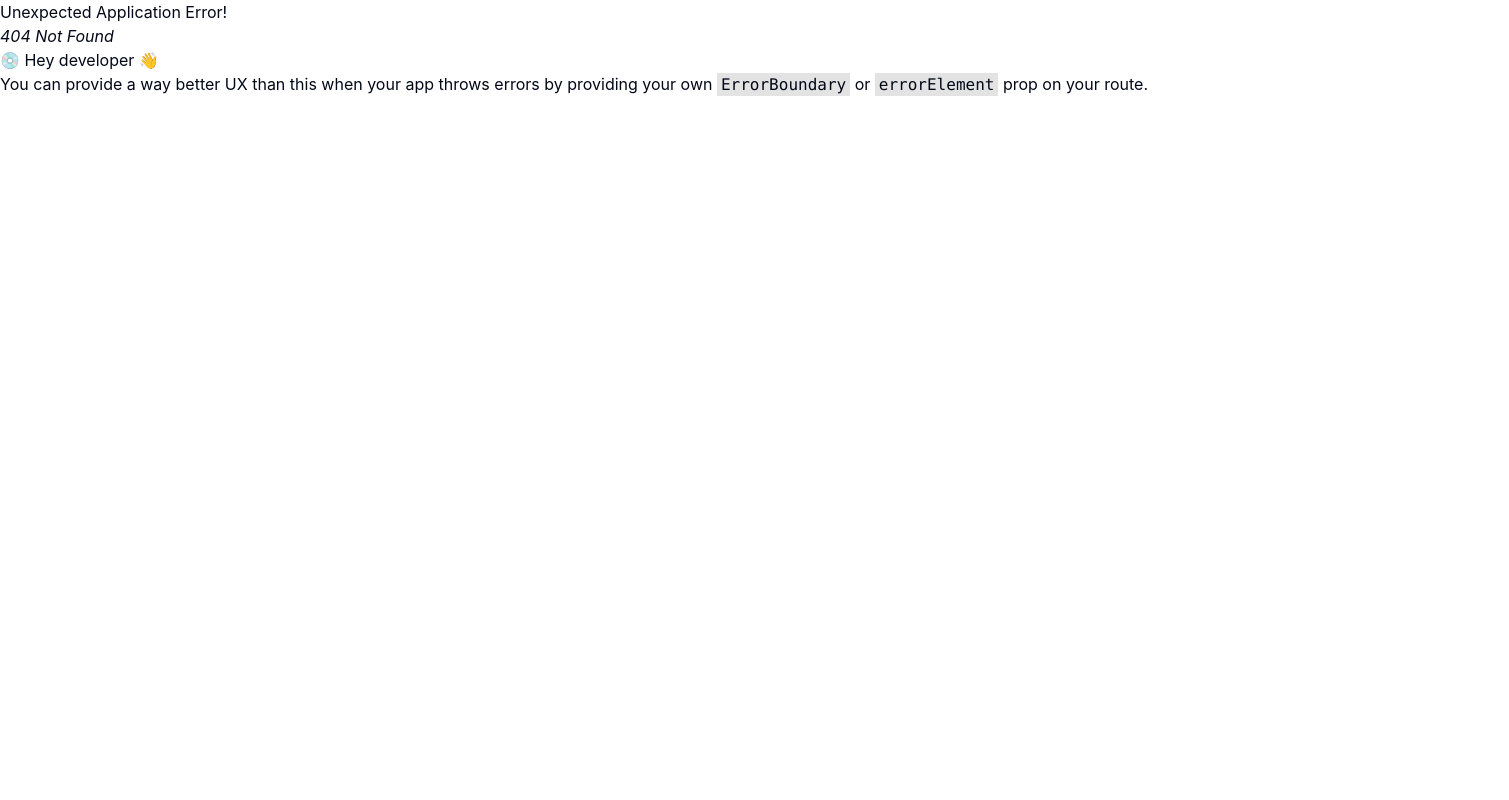
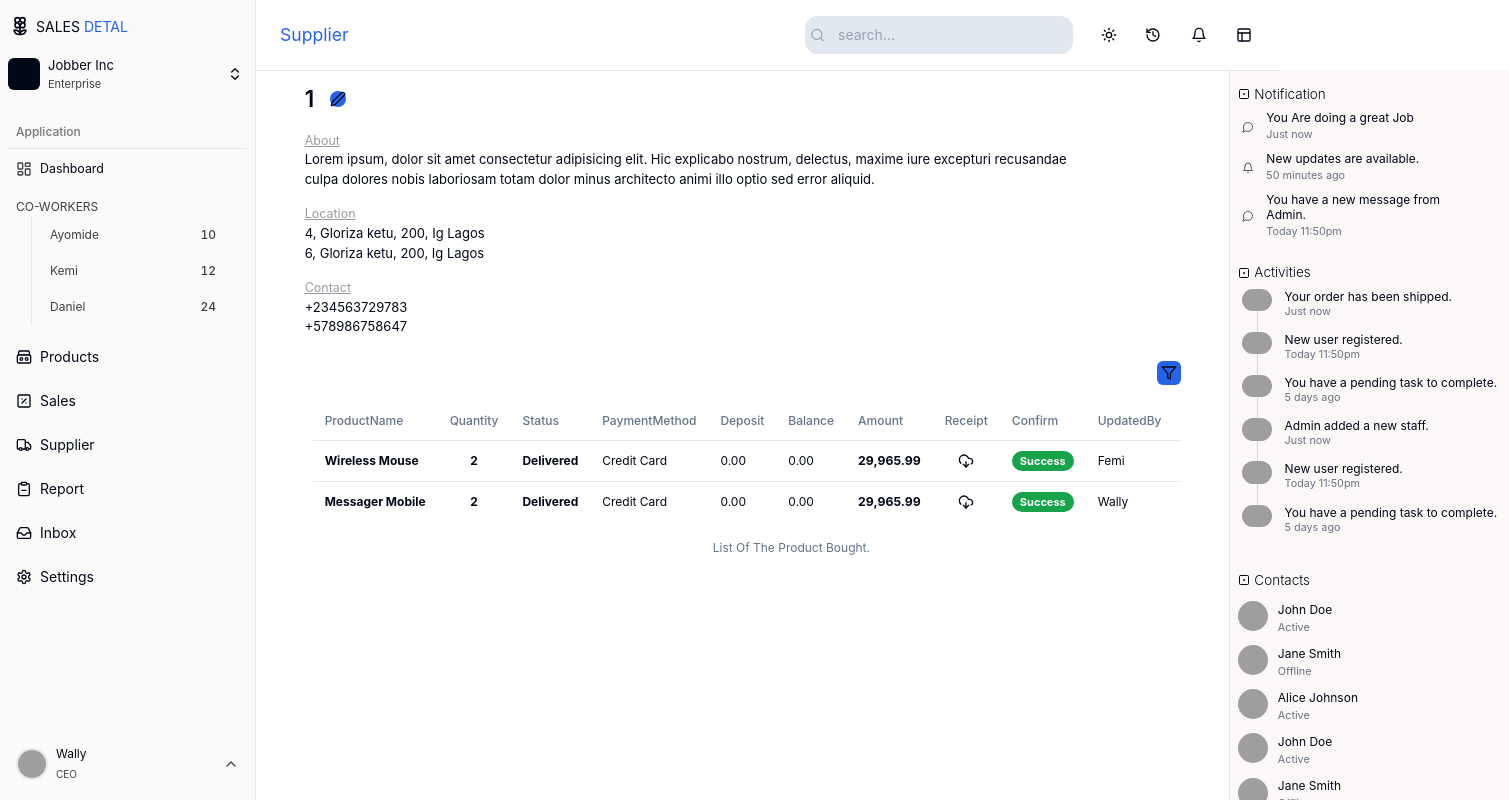
Before and after one commit to mohawwal/salesTrack, a React (Vite) app: page /supplier/1 in a window 1280 px wide. Before the commit this address had no page. Shown: the whole page, 1509 px wide, since content can reach past the window. Built offline with nearby package versions, Linux system fonts and the light colour scheme; grey boxes are pictures that could not be loaded; a web font is replaced by a local one.

Commit message:
improved

```diff
--- a/src/App.tsx
+++ b/src/App.tsx
@@ -9,6 +9,7 @@ import { Home } from "./pages/home/Home";
 import Products from "./pages/products/products";
 import AddProduct from "./pages/products/addProduct";
 import Suppliers from "./pages/suppliers/Suppliers";
+import SuppliersInfo from "./pages/suppliers/SuppliersInfo";
 
 function App() {
 	// Layout Component
@@ -65,6 +66,10 @@ function App() {
 					path: "/suppliers",
 					element: <Suppliers />,
 				},
+				{
+					path: "/supplier/:company",
+					element: <SuppliersInfo />,
+				},
 			],
 		},
 	]);
--- a/src/Component/LeftBar.tsx
+++ b/src/Component/LeftBar.tsx
@@ -131,7 +131,7 @@ const LeftBar = () => {
 				<SidebarContent className="h-full">
 					<div className="pt-4 flex items-start gap-1 px-2 text-[14px] text-foreground">
 						<Flower2 className="w-6 h-6 pb-1" />
-						<div className="font-RobotoFlex">
+						<div>
 							SALES <span className="text-primary">DETAL</span>
 						</div>
 					</div>
--- a/src/Component/Navbar.tsx
+++ b/src/Component/Navbar.tsx
@@ -20,30 +20,32 @@ import { useLocation } from "react-router-dom";
 
 export const Navbar = () => {
 	const { setTheme } = useTheme();
-	const location = useLocation()
-	const pageName = location.pathname.slice(1).split("/")[0]
+	const location = useLocation();
+	const pageName = location.pathname.slice(1).split("/")[0];
 
-	const [toggleNav, setToggleNav] = useState(false)
+	const [toggleNav, setToggleNav] = useState(false);
 
-
-	const handleToggleNav = ()  => {
-		setToggleNav(!toggleNav)
-	}
+	const handleToggleNav = () => {
+		setToggleNav(!toggleNav);
+	};
 
 	return (
 		<div className="fixed z-10 w-full h-18 nv:w-[calc(100%-16rem)] bg-background">
 			<div className="border-b relative border-gray-200 px-4 py-4 md:px-6 flex justify-between">
 				<div className="flex flex-row items-center gap-2">
-					<Menu className="w-6 h-6 p-1 nv:hidden block cursor-pointer hover:bg-border rounded-md" onClick={handleToggleNav} />
-					<h1 className="text-[22px] font-bold capitalize">
-						{pageName}
-					</h1>
+					<Menu
+						className="w-6 h-6 p-1 nv:hidden block cursor-pointer hover:bg-border rounded-md"
+						onClick={handleToggleNav}
+					/>
+					<h1 className="text-[1.1rem] text-chart-1 capitalize">{pageName}</h1>
 				</div>
-				{toggleNav && <div className="fixed block nv:hidden w-[85%] sm:w-[350px] bg-primary-foreground h-full z-10 top-0 left-0 border-r-[2px] border-sidebar-border ">
+				{toggleNav && (
+					<div className="fixed block nv:hidden w-[85%] sm:w-[350px] bg-primary-foreground h-full z-10 top-0 left-0 border-r-[2px] border-sidebar-border ">
 						<div className="w-[95%] mx-auto h-full">
 							<SideNav setToggleNav={setToggleNav} />
 						</div>
-				</div>}
+					</div>
+				)}
 				<div className="flex flex-row items-center relative">
 					<div className="flex items-center mr-6">
 						<Search className="sm:foreground sm:absolute sm:bg-inherit sm:text-gray-400 sm:p-0 p-[3px] sm:h-[18px] sm:w-[20px] sm:pl-[5px] text-foreground w-[23px]" />
@@ -53,7 +55,7 @@ export const Navbar = () => {
 							className="pl-8 pr-4 py-2 border-border bg-input text-sm border rounded-xl focus:outline-none focus:ring-2 focus:ring-primary focus:border-transparent hidden sm:block"
 						/>
 					</div>
-					<div className="flex items-center justify-center gap-5">
+					<div className="flex items-center justify-center gap-5 text-[12px]">
 						<DropdownMenu>
 							<DropdownMenuTrigger asChild>
 								<button className="relative bg-transparent hover:border-none hover:bg-transparent focus:outline-none focus:ring-0 border-none hidden sm:block p-0 shadow-none">
--- a/src/pages/home/Home.tsx
+++ b/src/pages/home/Home.tsx
@@ -2,19 +2,19 @@ import HomeNav from "./HomeNav";
 
 export const Home = () => {
 	return (
-		<div className="w-[100vw] bg-black h-[100vh] text-white">
+		<div className="w-full bg-black h-[100vh] text-white">
 			<div className="w-[95%] m-auto">
 				<div className="pt-4 relative">
 					<HomeNav />
 					<div>
 						<div className="flex mt-[150px] flex-col h-full">
 							<div className="font-thin">
-								<h1 className="font-Funnel text-center text-[clamp(3rem,_7vw,_6rem)] leading-none">
+								<h1 className="font-Funnel text-center text-[clamp(2.5rem,_7vw,_5rem)] leading-none">
 									Sales <br /> Ecosystem
 								</h1>
 							</div>
 
-							<div className="font-RobotoFlex text-center py-10 w-[90%] mx-auto text-[13.5px] sm:w-[70%] md:w-[55%] nv:w-[40%]">
+							<div className="font-RobotoFlex text-center py-10 w-[78%] mx-auto text-[13.5px] sm:w-[45%] md:w-[45%] nv:w-[30%]">
 								Lorem ipsum dolor sit amet consectetur adipisicing elit.
 								Tempora, deleniti sed adipisci fuga itaque unde nesciunt, error
 								mollitia quibusdam repellat necessitatibus tenetur quidem,
--- a/src/pages/home/HomeNav.tsx
+++ b/src/pages/home/HomeNav.tsx
@@ -1,4 +1,4 @@
-import { AlignLeft, Flower2 } from "lucide-react";
+import { AlignLeft, Flower2, MoveUpRight } from "lucide-react";
 import { useState } from "react";
 import { Link } from "react-router-dom";
 
@@ -60,12 +60,15 @@ const HomeNav = () => {
 				</div>
 			</div>
 
-			<div className="border-2 border-primary flex items-center bg-white text-black py-[1.8%] px-[2.8%] rounded-[100px]">
+			<div className="border-2 border-primary flex items-center bg-white text-black py-[1.5%] px-[1.8%] rounded-[100px] group">
 				<Link
 					to="/dashboard"
-					className="font-semibold text-center w-[100%] font-RobotoFlex text-[13px]"
+					className="font-semibold text-center w-[100%] font-RobotoFlex text-[13px] flex justify-center items-center gap-2"
 				>
-					Get Started?
+					<p>Get Started</p>
+					<span className="hidden w-6 h-6 bg-primary border-primary rounded-[50%] group-hover:flex">
+						<MoveUpRight className="p-1 text-white" />
+					</span>
 				</Link>
 			</div>
 
--- a/src/pages/products/products.tsx
+++ b/src/pages/products/products.tsx
@@ -1,3 +1,4 @@
+import { Link } from "react-router-dom";
 import {
 	Table,
 	TableBody,
@@ -172,7 +173,9 @@ const Products = () => {
 								</span>
 							</TableCell>
 							<TableCell className="px-3 text-primary underline cursor-pointer text-[11px]">
+								<Link to={`/supplier/${product.supplier}`}>
 								{product.supplier}
+								</Link>
 							</TableCell>
 							<TableCell className="px-3 w-[100px]">
 								<div
--- a/src/pages/sales/SalesTable.tsx
+++ b/src/pages/sales/SalesTable.tsx
@@ -19,7 +19,7 @@ import {
 export const SalesTable = () => {
 	const soldGoods = [
 		{
-			Invoice: "INV001",
+			Invoice: "INVDEC240001",
 			ProductName: "Wireless Mouse",
 			Buyer: "Pannal",
 			Quantity: 2,
@@ -36,7 +36,7 @@ export const SalesTable = () => {
 			Date: "2024-Oct-15",
 		},
 		{
-			Invoice: "INV002",
+			Invoice: "INVDEC240002",
 			ProductName: "Smartwatch",
 			Buyer: "Sarah Johnson",
 			Quantity: 1,
@@ -53,7 +53,7 @@ export const SalesTable = () => {
 			Date: "2024-Oct-16",
 		},
 		{
-			Invoice: "INV003",
+			Invoice: "INVDEC240003",
 			ProductName: "Power Bank",
 			Buyer: "Michael Lee",
 			Quantity: 3,
@@ -70,7 +70,7 @@ export const SalesTable = () => {
 			Date: "2024-Oct-17",
 		},
 		{
-			Invoice: "INV004",
+			Invoice: "INVDEC240004",
 			ProductName: "Laptop Bag",
 			Buyer: "Emily Chen",
 			Quantity: 1,
@@ -87,7 +87,7 @@ export const SalesTable = () => {
 			Date: "2024-Oct-18",
 		},
 		{
-			Invoice: "INV005",
+			Invoice: "INVDEC240005",
 			ProductName: "Headphones",
 			Buyer: "David Kim",
 			Quantity: 2,
@@ -104,7 +104,7 @@ export const SalesTable = () => {
 			Date: "2024-Oct-19",
 		},
 		{
-			Invoice: "INV006",
+			Invoice: "INVDEC240006",
 			ProductName: "Smart Speaker",
 			Buyer: "Lisa Nguyen",
 			Quantity: 1,
@@ -121,7 +121,7 @@ export const SalesTable = () => {
 			Date: "2024-Oct-20",
 		},
 		{
-			Invoice: "INV007",
+			Invoice: "INVDEC240007",
 			ProductName: "Gaming Keyboard",
 			Buyer: "Chris Brown",
 			Quantity: 1,
@@ -138,7 +138,7 @@ export const SalesTable = () => {
 			Date: "2024-Oct-21",
 		},
 		{
-			Invoice: "INV008",
+			Invoice: "INVDED240008",
 			ProductName: "Tablet",
 			Buyer: "Rebecca Davis",
 			Quantity: 1,
@@ -155,7 +155,7 @@ export const SalesTable = () => {
 			Date: "2024-Oct-22",
 		},
 		{
-			Invoice: "INV009",
+			Invoice: "INVDEC240009",
 			ProductName: "Power Cord",
 			Buyer: "Kevin White",
 			Quantity: 5,
@@ -172,7 +172,7 @@ export const SalesTable = () => {
 			Date: "2024-Oct-23",
 		},
 		{
-			Invoice: "INV010",
+			Invoice: "INVDEC250010",
 			ProductName: "Smartwatch Band",
 			Buyer: "Amanda Martin",
 			Quantity: 100,
@@ -200,11 +200,11 @@ export const SalesTable = () => {
 					List Of The Product Sold.
 				</TableCaption>
 				<TableHeader>
-					<TableRow className="text-[13px]">
-						<TableHead className="px-3 ">Invoice</TableHead>
-						<TableHead className="px-3 w-[200px]">Product Name</TableHead>
+					<TableRow className="text-[12px]">
+						<TableHead className="px-3 text-[12px] ">Invoice</TableHead>
+						{/* <TableHead className="px-3 w-[200px]">Product Name</TableHead> */}
 						<TableHead className="px-3 w-[150px]">Buyer</TableHead>
-						<TableHead className="px-3 w-[100px]">Qty</TableHead>
+						{/* <TableHead className="px-3 w-[100px]">Qty</TableHead> */}
 						<TableHead className="px-3">Method</TableHead>
 						{/* <TableHead className="px-3 w-[100px]">Tnx Receipt</TableHead> */}
 						<TableHead className="px-3 w-[150px] text-center">Mode</TableHead>
@@ -220,16 +220,16 @@ export const SalesTable = () => {
 				<TableBody>
 					{soldGoods.map((sold) => (
 						<TableRow className="text-[12px]">
-							<TableCell className="px-3 font-medium">{sold.Invoice}</TableCell>
-							<TableCell className="px-3 font-bold w-[200px] items-start whitespace-nowrap">
+							<TableCell className="px-3 font-medium text-[11px] cursor-pointer hover:font-semibold">{sold.Invoice}</TableCell>
+							{/* <TableCell className="px-3 font-bold w-[200px] items-start whitespace-nowrap">
 								{sold.ProductName}
-							</TableCell>
+							</TableCell> */}
 							<TableCell className="px-3 hover:text-primary hover:underline whitespace-nowrap cursor-pointer text-[12px] w-[150px]">
 								{sold.Buyer}
 							</TableCell>
-							<TableCell className="w-[100px] px-3 text-center font-bold">
+							{/* <TableCell className="w-[100px] px-3 text-center font-bold">
 								{sold.Quantity}
-							</TableCell>
+							</TableCell> */}
 							<TableCell className="px-3 text-[12px] whitespace-nowrap">{sold.PaymentMethod}</TableCell>
 							{/* <TableCell className="px-3 w-[100px] flex justify-center">
 								<div>
--- a/src/pages/suppliers/Suppliers.tsx
+++ b/src/pages/suppliers/Suppliers.tsx
@@ -1,3 +1,6 @@
+import { Badge } from "lucide-react";
+import { Link } from "react-router-dom";
+
 const Suppliers = () => {
 	const supplierNames = [
 		{
@@ -20,20 +23,39 @@ const Suppliers = () => {
 			company: "Apple",
 			TotalSupply: 30,
 		},
+		{
+			id: 5,
+			company: "Samsung lorem",
+			TotalSupply: 0,
+		},
 	];
 	return (
 		<div className="w-[95%] my-3 mx-auto">
 			<div className="text-center flex flex-col">
-				<span>Jobber Inc </span>
-				<span>SALE-DETAL</span>
+				{/* <span className="font-Roboto">Product Suppliers</span> */}
 			</div>
 			<div className="mt-4">
-				<div className="grid grid-cols-1">
+				<div className="grid grid-cols-2 sm:grid-cols-3 lg:grid-cols-4 cursor-pointer">
 					{supplierNames.map((name) => (
-						<div key={name.id} className="bg-red-300 m-1 w-[120px]">
-							<span>{name.TotalSupply}</span>
-							<p>{name.company}</p>
-						</div>
+						<Link
+							to={`/supplier/${name?.company?.toLocaleLowerCase()}`}
+							key={name.id}
+							className={`border border-border overflow h-[130px] hover:bg-primary hover:text-background ${
+								name.id === 1 && "rounded-tl-lg"
+							} flex flex-col group`}
+						>
+							<div className="h-[20%] text-[12px] text-card py-2 px-1">
+								<div className=" flex justify-end items-center gap-2 text-foreground">
+									<div className="bg-foreground group-hover:bg-chart-1 group-hover:text-white text-background flex items-center gap-2 px-2 rounded-tl-lg rounded-bl-lg">
+										<Badge className="w-3" />
+										<p className="font-bold">{name.TotalSupply} Purchases</p>
+									</div>
+								</div>
+							</div>
+							<p className="h-[80%] text-center flex items-center justify-center p-2 font-bold text-[1.1rem]">
+								{name.company}
+							</p>
+						</Link>
 					))}
 				</div>
 			</div>
--- /dev/null
+++ b/src/pages/suppliers/SuppliersInfo.tsx
@@ -0,0 +1,185 @@
+import { Edit2, Filter, CloudDownload, CircleOff } from "lucide-react";
+import { useParams } from "react-router-dom";
+import {
+	Table,
+	TableBody,
+	TableCaption,
+	TableCell,
+	TableHead,
+	TableHeader,
+	TableRow,
+} from "../../components/ui/table";
+
+const SuppliersInfo = () => {
+	const { company } = useParams();
+
+	const soldGoods = [
+		{
+			ProductName: "Wireless Mouse",
+			Quantity: 2,
+			Status: "Delivered",
+			PaymentMethod: "Credit Card",
+			Deposit: 0,
+			Balance: 0,
+			Receipt: true,
+			Confirm: "Received",
+			Amount: 29965.99,
+			UpdatedBy: "Femi",
+			Date: "2024-Oct-15",
+		},
+        {
+			ProductName: " Messager Mobile",
+			Quantity: 2,
+			Status: "Delivered",
+			PaymentMethod: "Credit Card",
+			Deposit: 0,
+			Balance: 0,
+			Receipt: true,
+			Confirm: "Received",
+			Amount: 29965.99,
+			UpdatedBy: "Wally",
+			Date: "2024-Oct-15",
+		},
+	];
+
+	return (
+		<div className="w-[90%] m-auto mt-3">
+			<div>
+				<div className="flex items-center gap-4">
+					<span className="text-[1.4rem] font-semibold">
+						{company?.toUpperCase()}
+					</span>
+					<span className="bg-primary rounded-[50%]">
+						<Edit2 className="w-4 h-4" />
+					</span>
+				</div>
+				<div className="text-[14px]">
+					<div className="w-[90%] mt-4">
+						<p className="opacity-40 underline text-[12.5px]">About</p>
+						<p className="text-[13px]">
+							Lorem ipsum, dolor sit amet consectetur adipisicing elit. Hic
+							explicabo nostrum, delectus, maxime iure excepturi recusandae
+							culpa dolores nobis laboriosam totam dolor minus architecto animi
+							illo optio sed error aliquid.
+						</p>
+					</div>
+					<div className="mt-4">
+						<p className="opacity-40 underline text-[12.5px]">Location</p>
+						<div className="text-[13px]">
+                            <p>4, Gloriza ketu, 200, Ig Lagos</p>
+                            <p>6, Gloriza ketu, 200, Ig Lagos</p>
+                        </div>
+					</div>
+					<div className="mt-4">
+						<p className="opacity-40 underline text-[12.5px]">Contact</p>
+                        <div className="text-[13px]">
+                            <p>+234563729783</p>
+                            <p>+578986758647</p>
+                        </div>
+					</div>
+				</div>
+			</div>
+			<div className="mt-6">
+				<div>
+					<div className="w-full flex justify-end my-4">
+						<span className="flex items-center justify-center gap-1 hover:bg-border w-6 h-6 rounded-md bg-primary">
+							<Filter className="w-4 h-4 cursor-pointer" />
+						</span>
+					</div>
+					<Table className="overflow-x-scroll mx-2">
+						<TableCaption className="text-[12px]">
+							List Of The Product Bought.
+						</TableCaption>
+						<TableHeader>
+							<TableRow className="text-[12px]">
+								<TableHead className="px-3">ProductName</TableHead>
+								<TableHead className="px-3">Quantity</TableHead>
+								<TableHead className="px-3">Status</TableHead>
+								<TableHead className="px-3">PaymentMethod</TableHead>
+								<TableHead className="px-3">Deposit</TableHead>
+								<TableHead className="px-3">Balance</TableHead>
+								<TableHead className="px-3">Amount</TableHead>
+								<TableHead className="px-3">Receipt</TableHead>
+								<TableHead className="px-3 w-[200px]">Confirm</TableHead>
+								<TableHead className="px-3 w-[200px]">UpdatedBy</TableHead>
+								<TableHead className="px-3 w-[100px]">Date</TableHead>
+							</TableRow>
+						</TableHeader>
+						<TableBody>
+							{soldGoods.map((sold) => (
+								<TableRow className="text-[12px]">
+									<TableCell className="px-3 font-bold w-[200px] items-start whitespace-nowrap">
+										{sold.ProductName}
+									</TableCell>
+									<TableCell className="px-3 text-center font-bold">
+										{sold.Quantity}
+									</TableCell>
+									<TableCell className="w-[100px] px-3 text-center font-bold">
+										{sold.Status}
+									</TableCell>
+									<TableCell className="px-3 text-[12px] whitespace-nowrap">
+										{sold.PaymentMethod}
+									</TableCell>
+									<TableCell className="px-3 w-[150px] text-[12px]">
+										{sold.Deposit.toLocaleString("en-US", {
+											minimumFractionDigits: 2,
+											maximumFractionDigits: 2,
+										})}
+									</TableCell>
+									<TableCell className="px-3">
+										<span className="text-right text-[12px]">
+											{sold.Balance.toLocaleString("en-US", {
+												minimumFractionDigits: 2,
+												maximumFractionDigits: 2,
+											})}
+										</span>
+									</TableCell>
+									<TableCell className="px-3">
+										<span className="text-right text-[12.3px] font-bold">
+											{sold.Amount.toLocaleString("en-US", {
+												minimumFractionDigits: 2,
+												maximumFractionDigits: 2,
+											})}
+										</span>
+									</TableCell>
+									<TableCell className="px-3 flex justify-center items-center">
+										<div>
+											{sold.Receipt ? (
+												<CloudDownload className="w-[16px] hover:text-blue-500" />
+											) : (
+												<CircleOff className="w-[16px] hover:text-red-500" />
+											)}
+										</div>
+									</TableCell>
+									<TableCell className="px-3 w-[200px]">
+										{sold.Confirm === "Received" ? (
+											<div className="bg-green-600 rounded-2xl text-[11px] text-white font-bold text-center px-2">
+												Success
+											</div>
+										) : sold.Confirm === "Processing" ? (
+											<div className="bg-yellow-500 rounded-2xl text-[11px] text-white font-bold text-center px-2">
+												Processing
+											</div>
+										) : (
+											<div className="bg-red-600 rounded-2xl text-[11px] text-white font-bold text-center px-2">
+												Failed
+											</div>
+										)}
+									</TableCell>
+									<TableCell className="px-3 hover:text-primary hover:underline cursor-pointer text-[12px]">
+										{sold.UpdatedBy}
+									</TableCell>
+									<TableCell className="px-3 w-[100px] opacity-65 whitespace-nowrap text-[12px]">
+										{sold.Date}
+									</TableCell>
+								</TableRow>
+							))}
+						</TableBody>
+					</Table>
+				</div>
+			</div>
+		</div>
+	);
+};
+
+export default SuppliersInfo;
```
Lines whose indentation alone changed are shown as unchanged.
